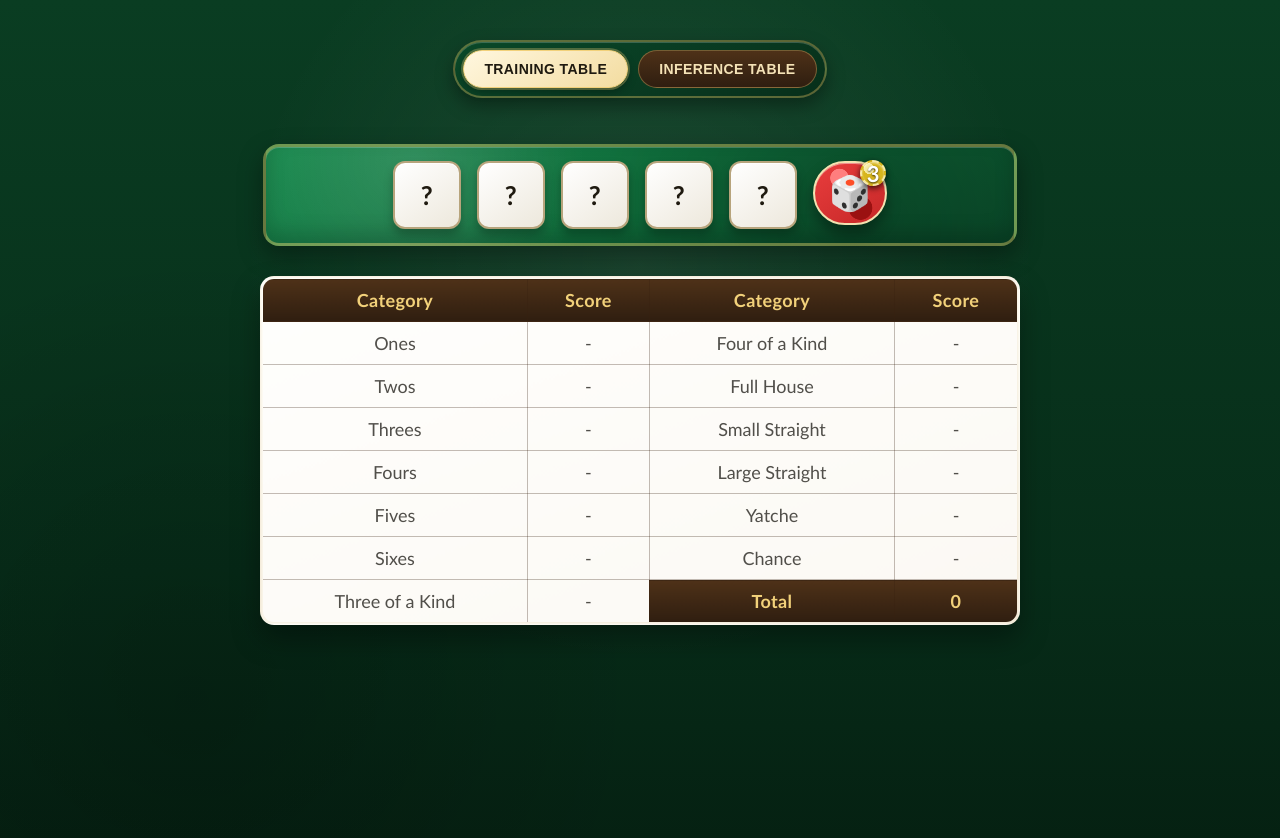
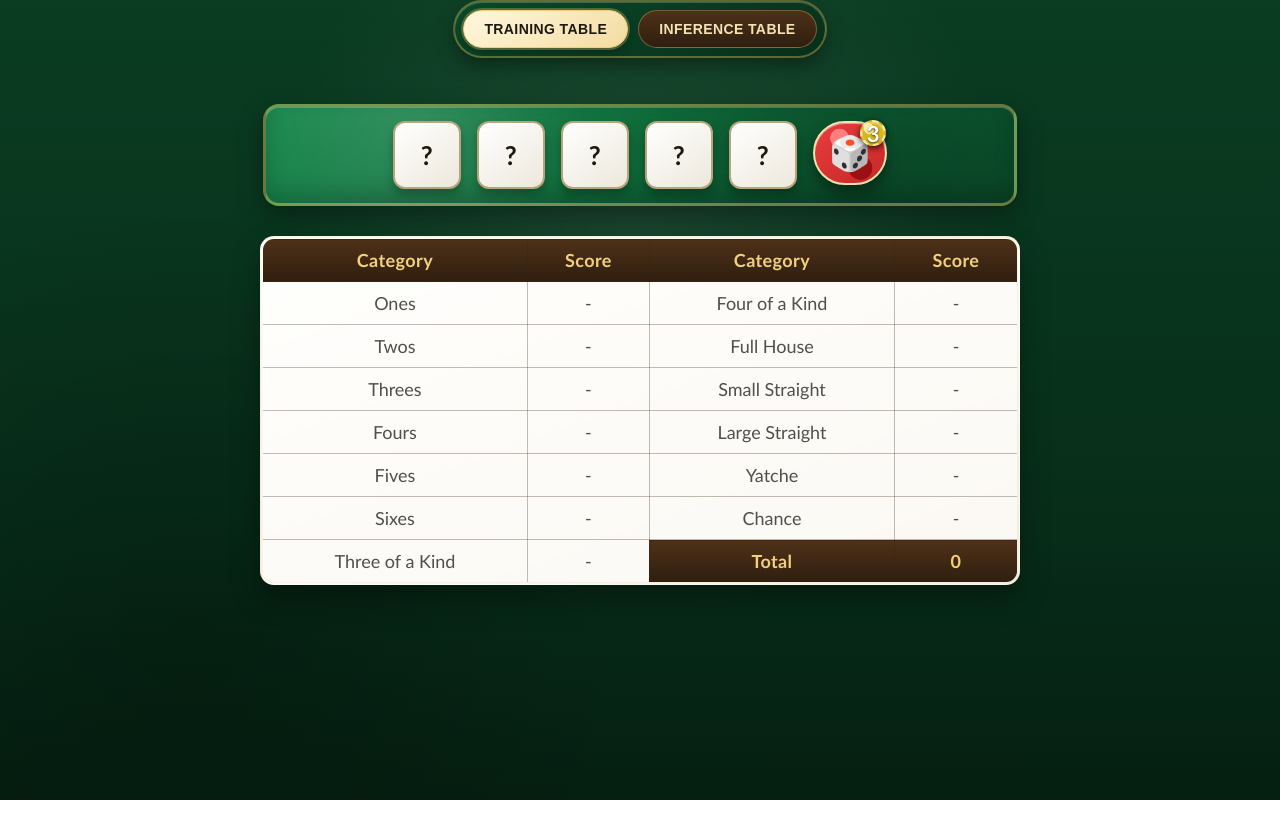
Before and after one commit to RobertoFreireDev/Yatche-AI-Browser-Game-with-TensorFlow.js, a React (Vite) app in the folder src/Yatche AI/: page /training-table in a window 1280 px wide. Shown: the top 838 px of the page. After the commit the page ends 800 px from the top, so only its background shows below. Built offline with nearby package versions, Linux system fonts and the light colour scheme.

Commit message:
fix body padding

```diff
--- a/src/Yatche AI/src/index.css
+++ b/src/Yatche AI/src/index.css
@@ -3,7 +3,7 @@ body {
   text-align: center;
   margin: 0;
   min-height: 100vh;
-  padding: 40px 12px;
+  padding: 0;
   color: #514f4a;
   background:
     radial-gradient(circle at 50% 30%, rgba(255, 255, 255, 0.08), transparent 45%),
```
